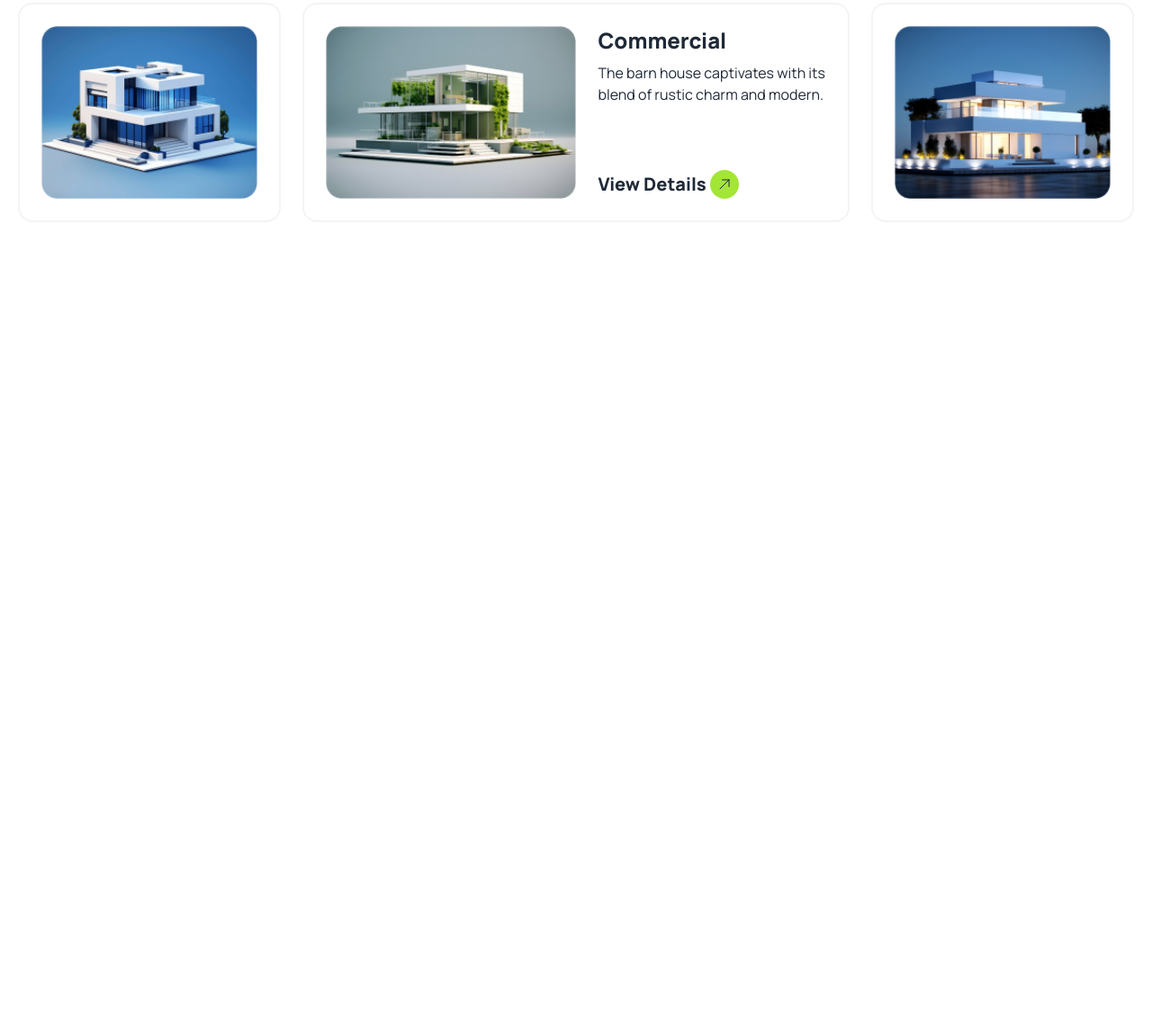
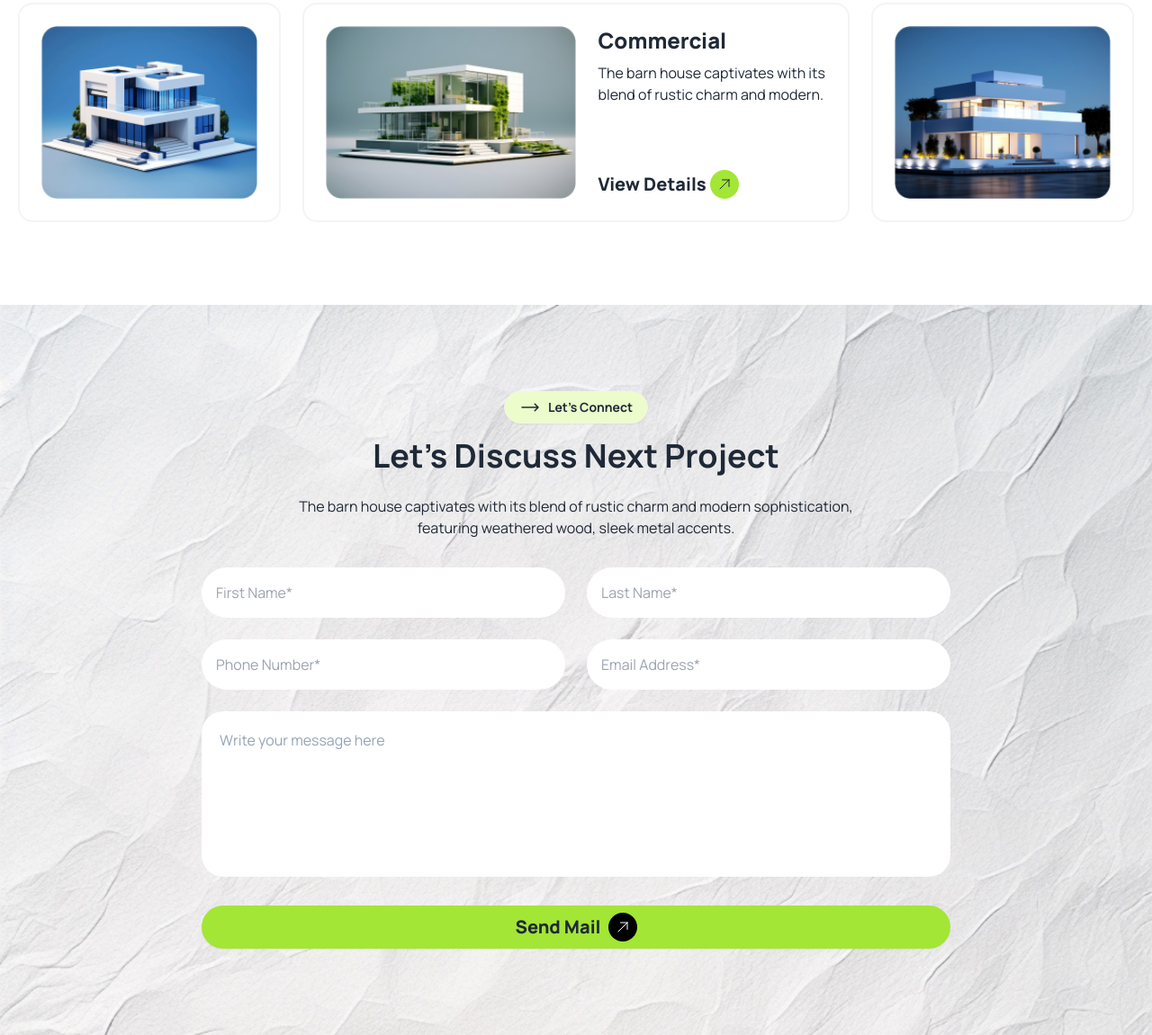
Before and after one commit to abdulaziz1812/assignment-03, a plain HTML site: page index.html in a window 1280 px wide. Shown: the part 2637-3788 px from the top of the page at 90% size. Before the commit the page ends 2976 px from the top, so only its background shows below. Drawn offline with nearby package versions, Linux system fonts and the light colour scheme.

Commit message:
Let’s Discuss Next Project section added

```diff
--- a/index.html
+++ b/index.html
@@ -299,17 +299,18 @@
                     </p>
                 </div>
                 <!-- Card -->
-                 <!-- 1st row -->
+                <!-- 1st row -->
                 <div class="grid grid-cols-1 md:grid-cols-2 lg:grid-cols-3 gap-6 mb-6 lg:h-72 ">
                     <!-- card-1  -->
                     <div class=" md:col-span-2 card card-side bg-base-100 border-gray-100 border-2 rounded-2xl p-6">
                         <div class="flex flex-col md:flex-row gap-6">
                             <figure class="lg:w-4/6 w-full">
-                                <img  src="./image/img1.png" alt="home" />
+                                <img src="./image/img1.png" alt="home" />
                             </figure>
                             <div class="card-body py-0 px-0">
                                 <h2 class="card-title text-2xl font-extrabold">Commercial</h2>
-                                <p>The barn house captivates with its blend of rustic charm and modern. The barn house captivates with its blend of rustic charm and modern .</p>
+                                <p>The barn house captivates with its blend of rustic charm and modern. The barn house
+                                    captivates with its blend of rustic charm and modern .</p>
                                 <!-- button -->
                                 <div class="flex justify-start items-center gap-1 border-none">
                                     <a class="text-xl font-extrabold">View Details</a>
@@ -342,7 +343,8 @@
                         <img class="h-full" src="./image/img3.png" alt="">
                     </div>
                     <!-- card-4  -->
-                    <div class="card card-side md:col-span-2 card card-side bg-base-100 border-gray-100 border-2 rounded-2xl p-6">
+                    <div
+                        class="card card-side md:col-span-2 card card-side bg-base-100 border-gray-100 border-2 rounded-2xl p-6">
                         <div class="flex flex-col md:flex-row gap-6">
                             <figure class="w-full">
                                 <img src="./image/img4.png" alt="home" />
@@ -376,6 +378,52 @@
                 </div>
             </div>
         </section>
+        <!-- Let’s Discuss Section -->
+        <section class="bg-[url(./image/bg.jpg)] bg-cover bg-no-repeat py-8 md:py-24 px-56">
+            <div class="container mx-auto">
+                <!-- button -->
+                <div class="flex justify-center mb-4">
+                    <div class="btn bg-lime-100 rounded-full h-9 min-h-0">
+                        <svg xmlns="http://www.w3.org/2000/svg" fill="none" viewBox="0 0 24 24" stroke-width="1.5"
+                            stroke="currentColor" class="size-6">
+                            <path stroke-linecap="round" stroke-linejoin="round"
+                                d="M17.25 8.25 21 12m0 0-3.75 3.75M21 12H3" />
+                        </svg>
+                        <button class="font-bold">Let’s Connect</button>
+                    </div>
+                </div>
+
+                <!-- Details -->
+                <div class="mb-8">
+                    <h1 class="text-4xl font-bold text-center mb-6">Let’s Discuss Next Project</h1>
+                    <p class="text-center">The barn house captivates with its blend of rustic charm and modern
+                        sophistication,
+                        <br>
+                        featuring weathered wood, sleek metal accents.
+                    </p>
+                </div>
+                <!-- form  -->
+                <div class="grid grid-cols-2 gap-6 mb-8">
+                    <input class="rounded-full p-4" type="text" name="" id="" placeholder="First Name*">
+                    <input class="rounded-full p-4" type="text" name="" id="" placeholder="Last Name*">
+                    <input class="rounded-full p-4" type="text" name="" id="" placeholder="Phone Number*">
+                    <input class="rounded-full p-4" type="text" name="" id="" placeholder="Email Address*">
+                    <!-- <input class="rounded-3xl p-4 col-span-2 row-span-12" type="text" name="" id="" placeholder="Write your message here"> -->
+                    <textarea class="rounded-3xl col-span-2 text-slate-400 p-5 resize-none" name="" rows="6" id="">Write your message here</textarea>
+                </div>
+                <!-- button   -->
+                <div class="btn rounded-full bg-lime-400 border-none font-extrabold w-full ">
+                    <a class="text-xl font-extrabold">Send Mail</a>
+                    <div class="bg-black rounded-full p-2 text-white">
+                        <svg xmlns="http://www.w3.org/2000/svg" fill="none" viewBox="0 0 24 24" stroke-width="1.5"
+                            stroke="currentColor" class="size-4">
+                            <path stroke-linecap="round" stroke-linejoin="round"
+                                d="m4.5 19.5 15-15m0 0H8.25m11.25 0v11.25" />
+                        </svg>
+                    </div>
+                </div>
+
+        </section>
 
     </main>
     <footer>
```
